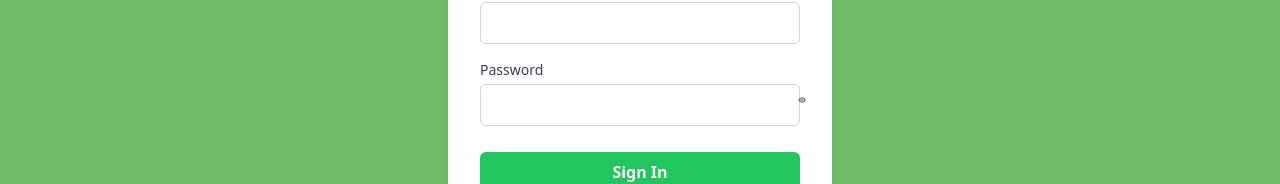
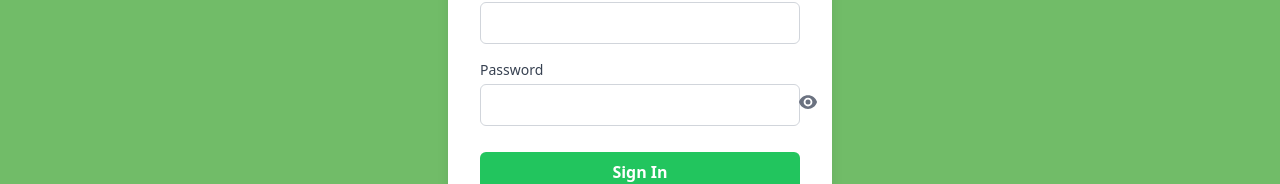
Before and after one commit to dark-royal/recycle, a React (Create React App) app: page /login in a window 1280 px wide. Shown: the part 423-607 px from the top of the page. Built offline with nearby package versions, Linux system fonts and the light colour scheme.

Commit message:
Updated the user dashboard

```diff
--- a/src/Pages/LogIn/index.jsx
+++ b/src/Pages/LogIn/index.jsx
@@ -122,12 +122,24 @@ const SignIn = () => {
                                         <button
                                             type="button"
                                             onClick={togglePasswordVisibility}
-                                            className="absolute inset-y-0 right-0 flex !bg-transparent p-0 -translate-y-1 hover:!bg-transparent translate-x-[90%] items-center pr-3 !text-gray-500 !h-5 !w-5"
+                                            style={{
+                                                backgroundColor: 'transparent',
+                                                padding: '0',
+                                                transform: 'translateX(90%) translateY(-10%)',
+                                                display: 'flex',
+                                                alignItems: 'center',
+                                                justifyContent: 'center',
+                                                height: '20px',
+                                                width: '20px',
+                                                color: '#6B7280', // Tailwind's gray-500 color
+                                            }}
+                                            className="absolute inset-y-0 right-0 pr-3"
                                         >
                                             {showPassword ? (
-                                                <EyeSlashIcon className="!bg-transparent !text-gray-500 !h-5 !w-5"/>
+                                                <EyeSlashIcon
+                                                    style={{height: '20px', width: '20px', color: '#6B7280'}}/>
                                             ) : (
-                                                <EyeIcon className="!bg-transparent !text-gray-500 !h-5 !w-5"/>
+                                                <EyeIcon style={{height: '20px', width: '20px', color: '#6B7280'}}/>
                                             )}
                                         </button>
 
```
